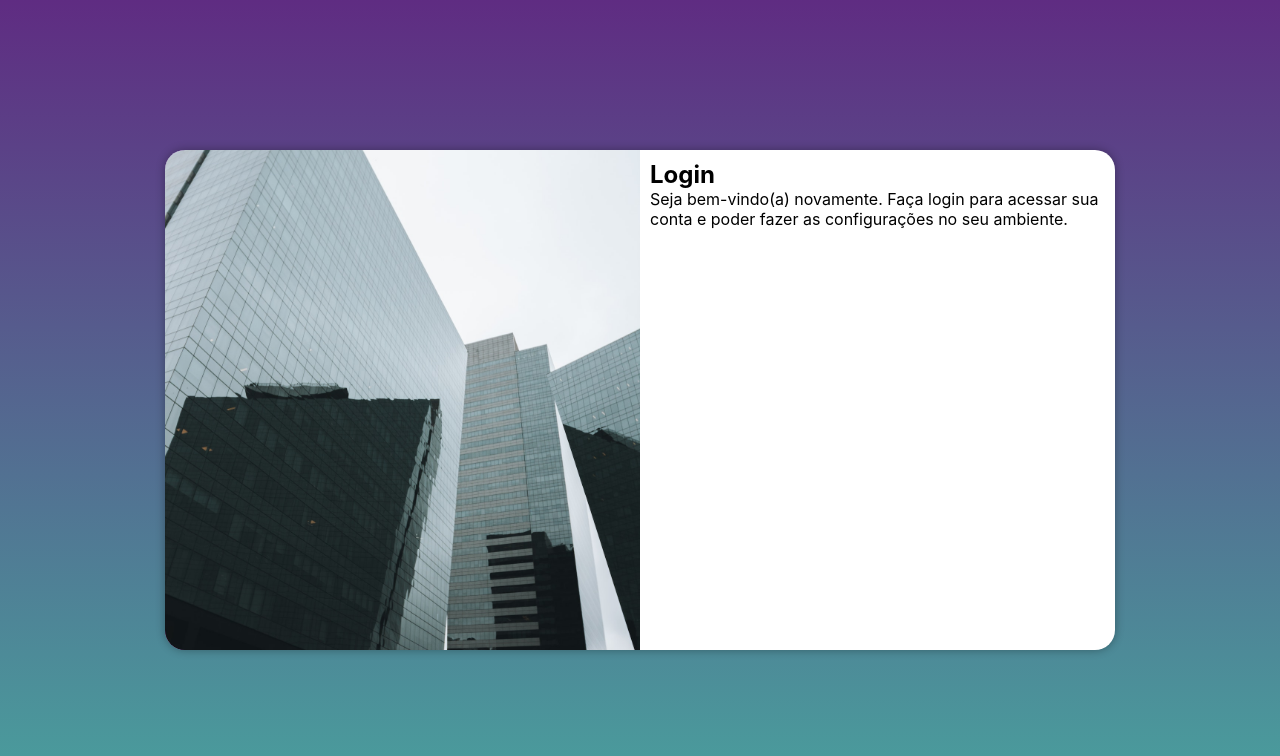
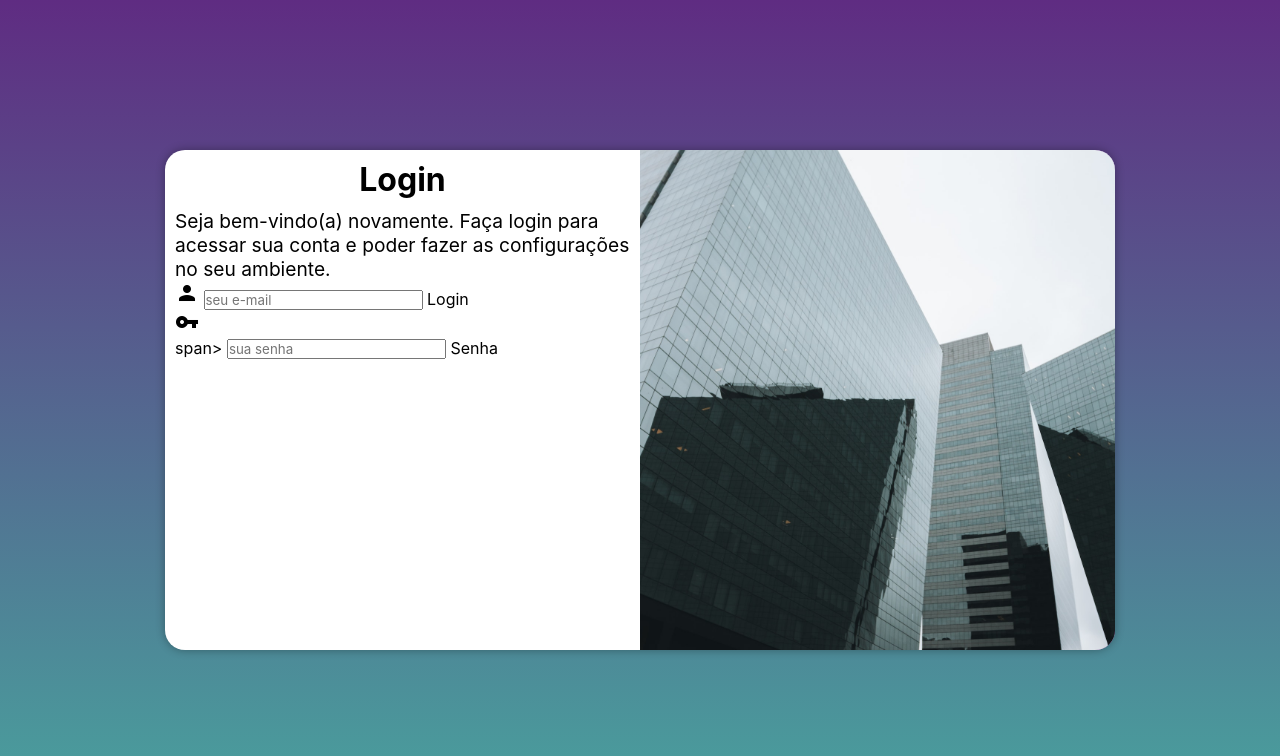
Before and after one commit to douglasbarbosz/projeto-login, a plain HTML site: page index.html in a window 1280 px wide. Drawn offline with Linux system fonts and the light colour scheme.

Commit message:
formulário adicionado

```diff
--- a/estilos/media-query.css
+++ b/estilos/media-query.css
@@ -37,14 +37,22 @@
     }
 
     section#login > div#imagem {
+        float: right;
+        width: 50%;
+        height: 100%;
+    }
+
+    section#login > div#formulario {
         float: left;
         width: 50%;
         height: 100%;
     }
 
-    section#login > div#formulario {
-        float: right;
-        width: 50%;
-        height: 100%;
+    div#formulario > h1 {
+        font-size: 2em;
+    }
+
+    div#formulario > p {
+        font-size: 1.2em;
     }
 }
--- a/estilos/style.css
+++ b/estilos/style.css
@@ -50,3 +50,12 @@ section#login > div#formulario {
     padding: 10px;
     display: block;
 }
+
+div#formulario > h1 {
+    text-align: center;
+    margin-bottom: 10px;
+}
+
+div#formulario > p {
+    font-size: 0.8em;
+}
--- a/index.html
+++ b/index.html
@@ -4,6 +4,8 @@
     <meta charset="UTF-8">
     <meta name="viewport" content="width=device-width, initial-scale=1.0">
     <title>Login</title>
+    <link href="https://fonts.googleapis.com/icon?family=Material+Icons"
+      rel="stylesheet">
     <link rel="stylesheet" href="estilos/style.css">
     <link rel="stylesheet" href="estilos/media-query.css">
 </head>
@@ -15,9 +17,20 @@
             <div id="formulario">
                 <h1>Login</h1>
                 <p>Seja bem-vindo(a) novamente. Faça login para acessar sua conta e poder fazer as configurações no seu ambiente.</p>
-                <form action="login.php" method="post">
-
-
+                <form action="login.php" method="post" autocomplete="on">
+                    <div class="campo">
+                        <span class="material-icons">person</span>
+                        <input type="email" name="login" id="ilogin" placeholder="seu e-mail" autocomplete="email" required maxlength="30">
+                        <label for="ilogin">Login</label>
+                    </div>
+                    <div class="campo">
+                        <span class="material-icons">vpn_key</div>span>
+                        <input type="password" name="senha" id="isenha
+                        " placeholder="sua senha" autocomplete="current-password" required minlength="8" maxlength="30">
+                        <label for="isenha">Senha</label>
+                    </div>
+                    <input type="submit" value="Entrar">
+                    <a href="esqueci.html">Esqueci a senha <span class="material-icons">mail</span></a>
                 </form>
             </div>
         </section>
```
